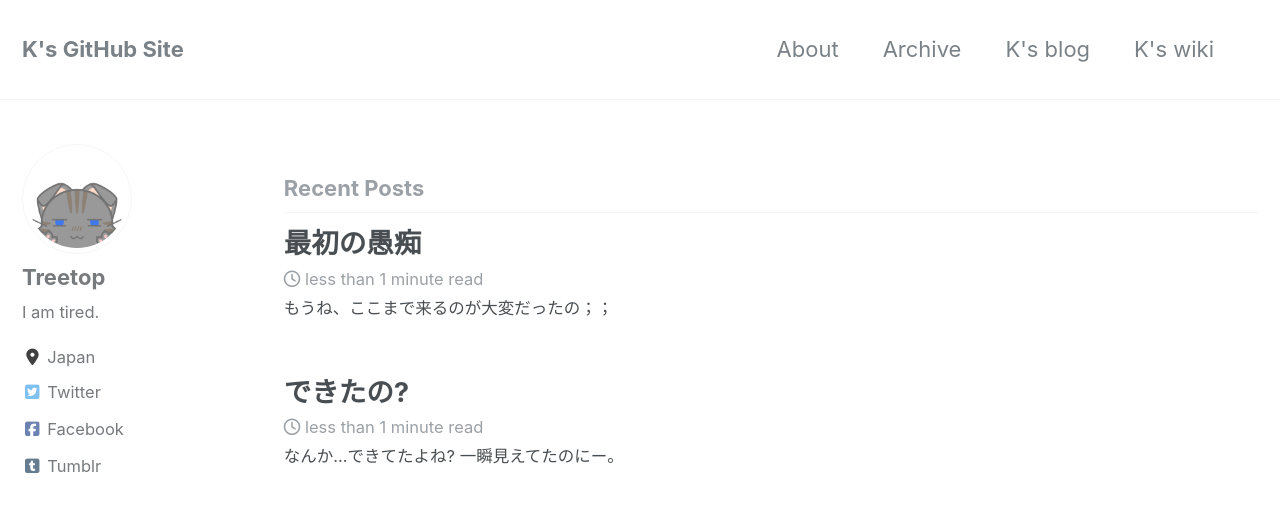
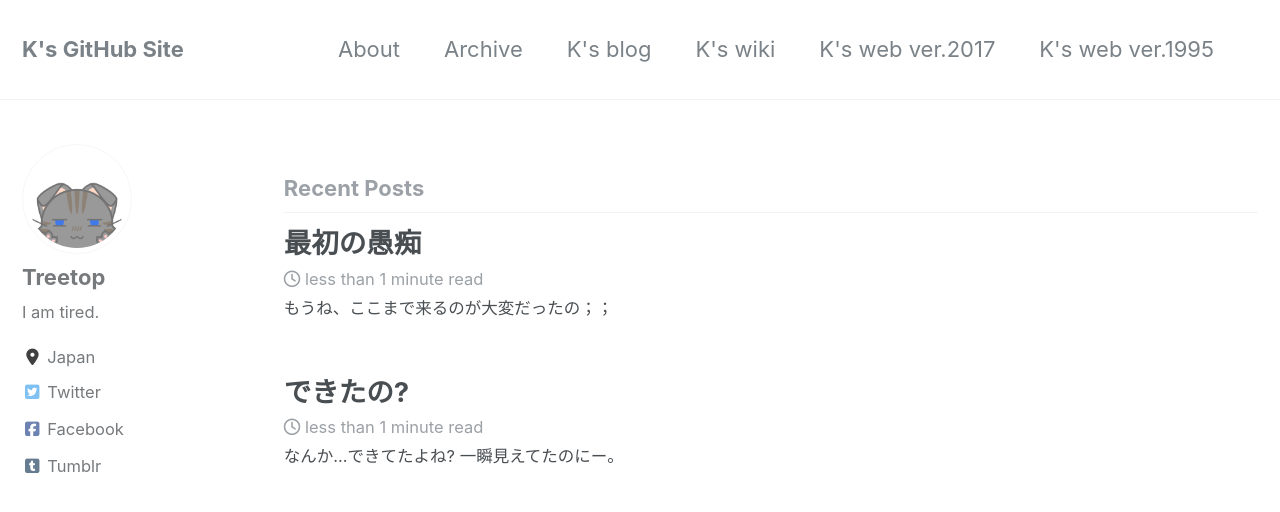
Before and after one commit to laureltreetop/laureltreetop.github.io, a Jekyll site: the page built from index.html, in a window 1280 px wide and 900 px high. Shown: the top 512 px of the window. Built offline with Jekyll 4.4.1, drawn with Linux system fonts in a browser that asks for light colours; nearby versions of some CDN libraries; the list of posts is cut into pages by our own code.

Commit message:
Update navigation.yml

```diff
--- a/_data/navigation.yml
+++ b/_data/navigation.yml
@@ -13,6 +13,10 @@ main:
     url: http://blog.treetop.to
   - title: "K's wiki"
     url: http://wiki.treetop.to
+  - title: "K's web ver.2017"
+    url: http://www.treetop.to
+  - title: "K's web ver.1995"
+    url: http://treetop.webcrow.jp
 
 # documentation links
 docs:
```
